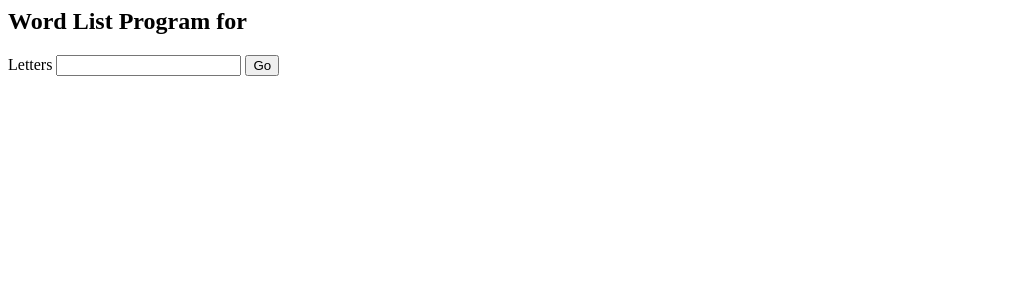
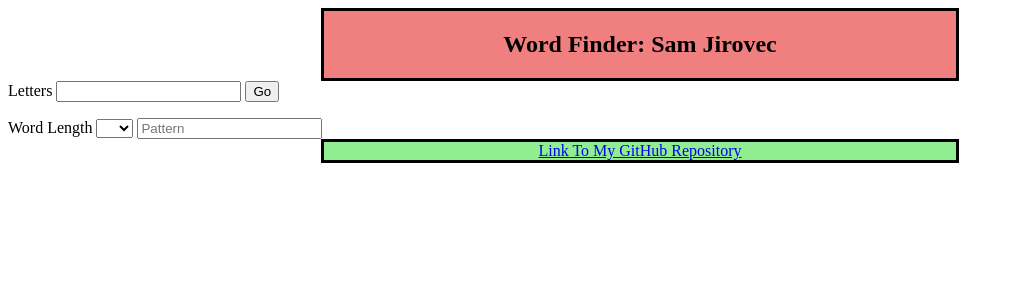
Before and after one commit to samjirovec/csci4131-wordlist, a Flask app: page /index in a window 1280 px wide. Shown: the top 300 px of the page, without its empty margins (0-1014 px from the left). Run offline with Flask 2, Linux system fonts and the light colour scheme; some libraries are stand-ins or nearby versions.

Commit message:
added all

```diff
--- a/app.py
+++ b/app.py
@@ -1,5 +1,6 @@
 from flask import Flask, request, Response, render_template
 import requests
+import re
 import itertools
 from flask_wtf.csrf import CSRFProtect
 from flask_wtf import FlaskForm
@@ -27,6 +28,15 @@
     form = WordForm()
     if form.validate_on_submit():
         letters = form.avail_letters.data
+        # This is just to show how to get the word length from the request form.
+        print(request.form.get('wordlength'))
+        word_length = request.form.get('wordlength')
+        pattern = request.form.get('pattern')
+        print(request.form.get('pattern'))
+        if ((letters == '' and pattern == '')):
+            return render_template("index.html", form=form)
+        elif (word_length != 'default' and len(pattern) != int(word_length) and pattern != ''):
+            return render_template("index.html", form=form)
     else:
         return render_template("index.html", form=form)
 
@@ -34,14 +44,43 @@
         good_words = set(x.strip().lower() for x in f.readlines())
 
     word_set = set()
-    for l in range(3,len(letters)+1):
-        for word in itertools.permutations(letters,l):
-            w = "".join(word)
-            if w in good_words:
-                word_set.add(w)
+    if letters != '':
+        for l in range(3,len(letters)+1):
+            for word in itertools.permutations(letters,l):
+                w = "".join(word)
+                if w in good_words:
+                    if word_length != 'default':
+                        if int(word_length) == len(w) and re.fullmatch(pattern,w) != None and pattern != '':
+                            print(w)
+                            word_set.add(w)
+                        elif int(word_length) == len(w) and pattern == '':
+                            word_set.add(w)
+                    else:
+                        if re.fullmatch(pattern,w) != None and pattern != '':
+                            word_set.add(w)
+                        elif pattern == '':
+                            word_set.add(w)
+    else:
+        for w in good_words:
+             if word_length != 'default':
+                if int(word_length) == len(w) and re.fullmatch(pattern,w) != None and pattern != '':
+                    print(w)
+                    word_set.add(w)
+                elif int(word_length) == len(w) and pattern == '':
+                    word_set.add(w)
+             else:
+                if re.fullmatch(pattern,w) != None and pattern != '':
+                    word_set.add(w)
+                elif pattern == '':
+                    word_set.add(w)
+
+
+    #sorting the word list
+    wordlist = list(word_set)
+    wordlist.sort()
 
     return render_template('wordlist.html',
-        wordlist=sorted(word_set),
+        wordlist=sorted(word_set, key=len, reverse=True),
         name="CS4131")
 
 
--- /dev/null
+++ b/static/script.js
@@ -0,0 +1,21 @@
+
+var defintion_box = document.getElementById('definition')
+
+async function getDef(word) {
+    // TODO: REMOVE THE API KEY FROM THE CALL HERE
+    // https://www.dictionaryapi.com/api/v3/references/collegiate/json/test?key=325142d6-6793-4d6f-8f67-8b23d76755e0
+    // https://www.dictionaryapi.com/api/v3/references/collegiate/json/voluminous?key=your-api-key
+    let resp = await fetch("https://www.dictionaryapi.com/api/v3/references/collegiate/json/" + word + "?key=325142d6-6793-4d6f-8f67-8b23d76755e0");
+    let dict_resp = await resp.json();
+    let definition = dict_resp[0]['def'];
+    console.log(definition);
+    document.getElementById('definition').innerHTML = "<h3>" + word + "</h3><br>" + definition;
+    document.getElementById('definition').classList.toggle("visible");
+
+}
+
+window.onclick = function (event) {
+    if (event.target == defintion_box) {
+        defintion.style.visibility = "none";
+    }
+}
--- /dev/null
+++ b/static/stylesheet.css
@@ -0,0 +1,49 @@
+main {
+    display: grid;
+    grid-template-columns: 1fr 1fr 1fr 1fr;
+    background-color: lightslategray;
+    text-align:center;
+}
+
+.wordbox {
+    text-align: center;
+    border: solid white;
+    margin: 3px;
+}
+
+.definition {
+    display: inline-block;
+    position: absolute;
+    margin-right: 50%;
+    margin-left: 50%;
+    background-color: white;
+}
+
+.definition .visible {
+    visibility: visible;
+    right: 50%;
+}
+
+.wordbutton {
+    background-color: dodgerblue;
+    border: solid black 0.5px;
+    color: white;
+}
+
+.navigation {
+    background-color: lightcoral;
+    border: solid black;
+    text-align:center;
+    margin-left:auto;
+    margin-right:auto;
+    width: 50%;
+}
+
+.footer {
+    background-color: lightgreen;
+    border: solid black;
+    text-align: center;
+    margin-left: auto;
+    margin-right: auto;
+    width: 50%;
+}
--- a/templates/base.html
+++ b/templates/base.html
@@ -1,16 +1,24 @@
 <html>
     <head>
-        <link rel="stylesheet" href="/static/wordstyle.css">
+        <link rel="stylesheet" href="/static/stylesheet.css">
+        <script src="/static/script.js"></script>
     </head>
     <body>
         {% block navbar %}
-        <nav>
-            <h1>Word List Program for {{name}}</h1>
+        <nav class="navigation">
+            <h1>Word Finder: Sam Jirovec</h1>
         </nav>
         {% endblock %}
 
         {% block content %}
         default content
         {% endblock %}
+
+        {% block footer %}
+        <footer class="footer">
+            <a href="https://github.umn.edu/jirov004/4131-WordFinder">Link To My GitHub Repository</a>
+        </footer>
+        {% endblock %}
+
     </body>
 </html>
--- a/templates/index.html
+++ b/templates/index.html
@@ -1,7 +1,7 @@
 {% extends "base.html" %}
 
 {% block content %}
-    <form action="/words" method="post">
+    <form action="/words" method="post" id="wordform">
         {{ form.hidden_tag() }}
         {{ form.avail_letters.label }}
         {{ form.avail_letters }}
@@ -10,4 +10,19 @@
 
     </form>
 
+    <label>Word Length</label>
+    <select name="wordlength" form="wordform">
+        <option value="default"></option>
+        <option value="3">3</option>
+        <option value="4">4</option>
+        <option value="5">5</option>
+        <option value="6">6</option>
+        <option value="7">7</option>
+        <option value="8">8</option>
+        <option value="9">9</option>
+        <option value="10">10</option>
+    </select>
+
+    <input form="wordform" type="text" placeholder="Pattern" name="pattern"/>
+
 {% endblock %}
```
Also changed, not shown: templates/wordlist.html (+8 -5 lines).
